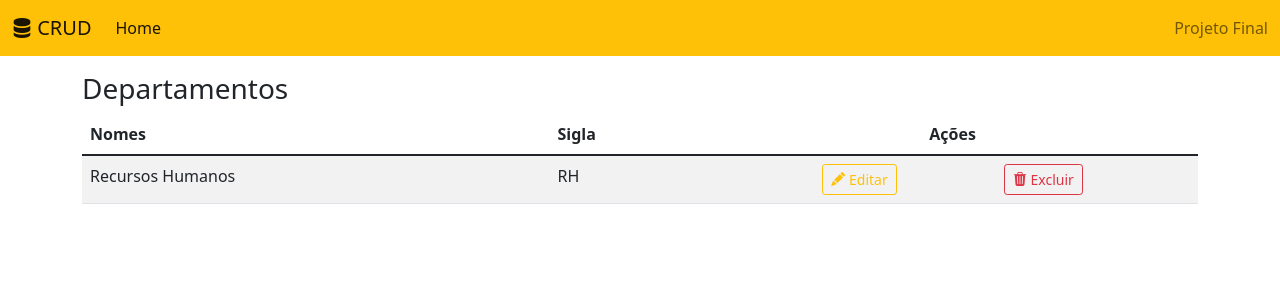
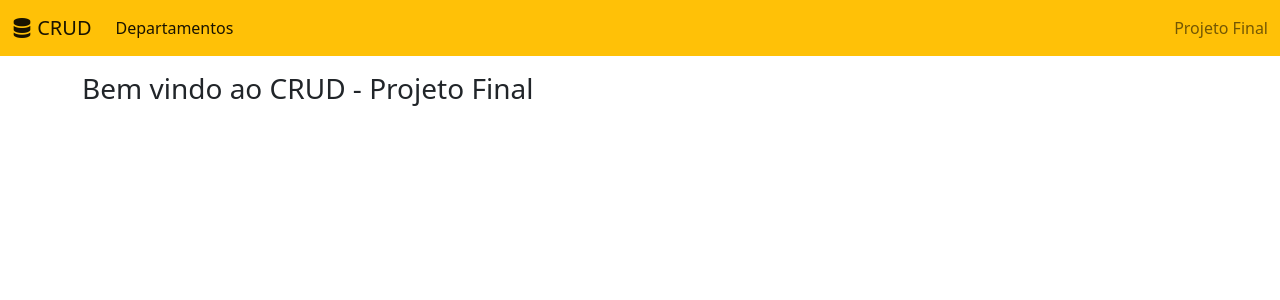
Before and after one commit to csfeijo/1605990-projeto-final, a React (Create React App) app in the folder crud/: page / in a window 1280 px wide. Shown: the top 300 px of the page. Built offline with nearby package versions, Linux system fonts and the light colour scheme.

Commit message:
Aula03: useState, useEffect, Rotas

```diff
--- a/crud/package.json
+++ b/crud/package.json
@@ -12,7 +12,8 @@
     "web-vitals": "^2.1.4",
     "bootstrap": "^5.1.3",
     "bootstrap-icons": "^1.8.3",
-    "axios": "^0.27.2"
+    "axios": "^0.27.2",
+    "react-router-dom": "^6.3.0"
   },
   "scripts": {
     "start": "react-scripts start",
--- a/crud/src/App.js
+++ b/crud/src/App.js
@@ -1,24 +1,24 @@
 import 'bootstrap/dist/css/bootstrap.min.css'
 import 'bootstrap-icons/font/bootstrap-icons.css'
+import 'bootstrap/dist/js/bootstrap.bundle'
+import { BrowserRouter, Routes, Route } from 'react-router-dom';
 import Menu from './components/Menu';
+import Home from './components/Home';
 import ListaDepartamentos from './components/ListaDepartamentos';
 
 
 function App() {
   return (
     <>
-      <Menu />
-      <div className='container'>
-
-        <ListaDepartamentos />
-
-
-
-
-
-
-
-      </div>
+      <BrowserRouter>
+        <Menu />
+        <div className='container'>
+          <Routes>
+            <Route path='/' element={<Home />} />
+            <Route path='/departamentos' element={<ListaDepartamentos />} />
+          </Routes>
+        </div>
+      </BrowserRouter>
     </>
   );
 }
--- /dev/null
+++ b/crud/src/components/Home/index.js
@@ -0,0 +1,10 @@
+import React from "react";
+
+const Home = () => {
+
+  return (
+    <h3 className='mt-3'>Bem vindo ao CRUD - Projeto Final</h3>
+  )
+}
+
+export default Home;
--- a/crud/src/components/ListaDepartamentos/index.js
+++ b/crud/src/components/ListaDepartamentos/index.js
@@ -1,6 +1,16 @@
-import React from 'react';
+import React, { useEffect, useState } from 'react';
+import getDepartamentos from '../../services/departamentos';
 
 const ListaDepartamentos = () => {
+  const [departamentos, setDepartamentos] = useState();
+
+  async function loadDepartamentos() {
+    setDepartamentos(await getDepartamentos());
+  }
+
+  useEffect(() => {
+    loadDepartamentos()
+  }, [])
 
   return (
     <>
@@ -15,10 +25,11 @@
           </tr>
         </thead>
         <tbody>
-
-          <tr>
-            <td>Recursos Humanos</td>
-            <td>RH</td>
+          {departamentos && departamentos.map(d => {
+            return (
+              <tr key={d.id_departamento}>
+                <td>{d.nome}</td>
+                <td>{d.sigla}</td>
                 <td>
                   <div className='d-flex justify-content-evenly'>
                     <button className='btn btn-outline-warning btn-sm'>
@@ -31,7 +42,8 @@
 
                 </td>
               </tr>
-
+            )
+          })}
         </tbody>
       </table>
     </>
--- a/crud/src/components/Menu/index.js
+++ b/crud/src/components/Menu/index.js
@@ -1,20 +1,23 @@
 import React from 'react';
+import { Link } from 'react-router-dom';
 
 const Menu = () => {
 
   return (
     <nav className="navbar navbar-expand-lg navbar-light bg-warning">
       <div className="container-fluid">
-        <a className="navbar-brand" href="#">
+        <Link to='/' className='navbar-brand'>
           <i className='bi bi-server' /> CRUD
-        </a>
+        </Link>
         <button className="navbar-toggler" type="button" data-bs-toggle="collapse" data-bs-target="#navbarText" aria-controls="navbarText" aria-expanded="false" aria-label="Toggle navigation">
           <span className="navbar-toggler-icon"></span>
         </button>
         <div className="collapse navbar-collapse" id="navbarText">
           <ul className="navbar-nav me-auto mb-2 mb-lg-0">
             <li className="nav-item">
-              <a className="nav-link active" aria-current="page" href="#">Home</a>
+
+              <Link to='/departamentos' className='nav-link active'>Departamentos</Link>
+
             </li>
           </ul>
           <span className="navbar-text">
--- a/crud/src/services/departamentos.js
+++ b/crud/src/services/departamentos.js
@@ -4,3 +4,5 @@
   const resp = await api.get('/departamentos')
   return resp.data
 }
+
+export default getDepartamentos;
```
Also changed, not shown: 2 other files (tests, documents, lock files or other folders). Lines whose indentation alone changed are shown as unchanged.
